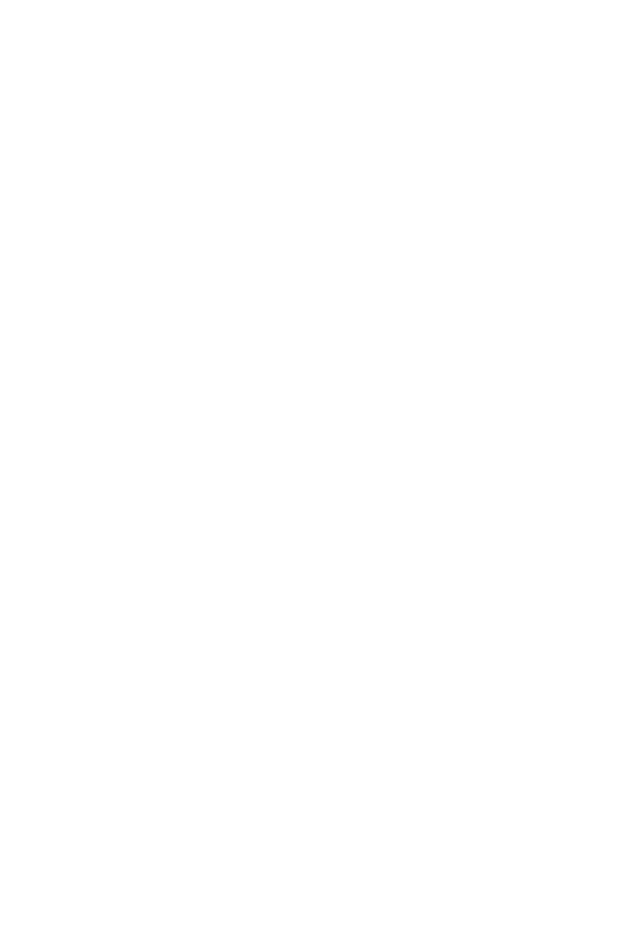
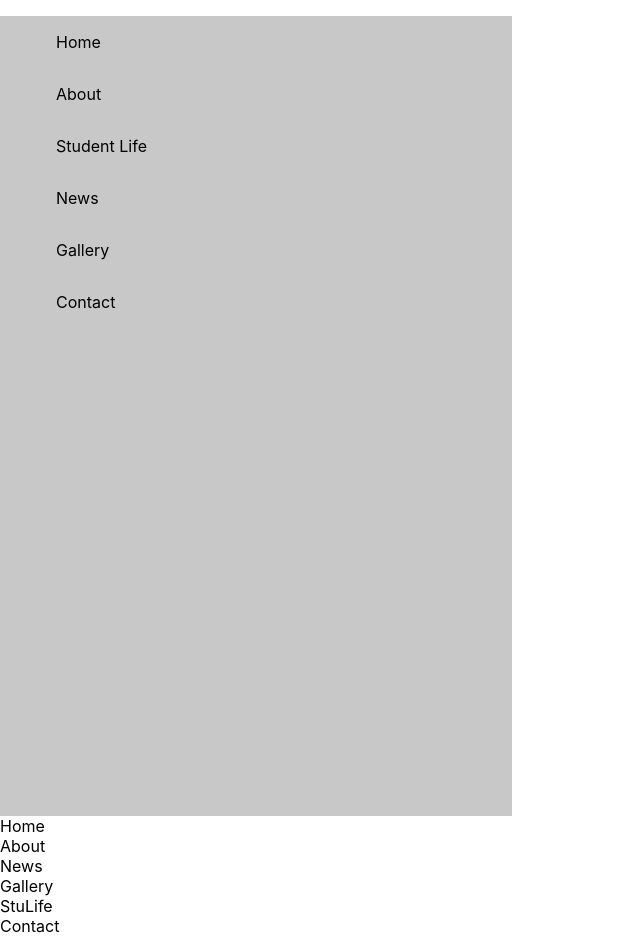
Before and after one commit to sunga12/school-website, a React (Create React App) app: page / in a window 1280 px wide. Shown: the whole page, without its empty margins (0-640 px from the left). Before the commit the page ends 800 px from the top, so only its background shows below. Built offline with nearby package versions, Linux system fonts and the light colour scheme.

Commit message:
Add Navigation & Basic styles

```diff
--- a/src/App.js
+++ b/src/App.js
@@ -1,9 +1,22 @@
-import logo from './logo.svg';
 import './App.css';
+import About from './components/About';
+import Contact from './components/Contact';
+import Gallery from './components/Gallery';
+import Home from './components/Home';
+import Navigation from './components/Navigation';
+import News from './components/News';
+import StuLife from './components/StuLife';
 
 function App() {
   return (
-    <div className="App">
+    <div>
+      <Navigation />
+      <Home />
+      <About />
+      <News />
+      <Gallery />
+      <StuLife />
+      <Contact />
     </div>
   );
 }
--- a/src/components/Navigation.js
+++ b/src/components/Navigation.js
@@ -2,7 +2,16 @@
 
 const Navigation = () => {
   return (
-    <div>Navigation</div>
+    <nav>
+      <ul>
+        <li>Home</li>
+        <li>About</li>
+        <li>Student Life</li>
+        <li>News</li>
+        <li>Gallery</li>
+        <li>Contact</li>
+      </ul>
+    </nav>
   )
 }
 
--- a/src/index.css
+++ b/src/index.css
@@ -11,3 +11,22 @@
   font-family: source-code-pro, Menlo, Monaco, Consolas, 'Courier New',
     monospace;
 }
+
+li {
+  list-style-type: none;
+}
+
+nav {
+  background-color: rgba(128, 128, 128, 0.432);
+  width: 40%;
+  height: 100vh;
+  margin: 0;
+}
+
+nav li {
+  padding: 1rem;
+}
+
+nav li:hover {
+  background-color: white;
+}
```
